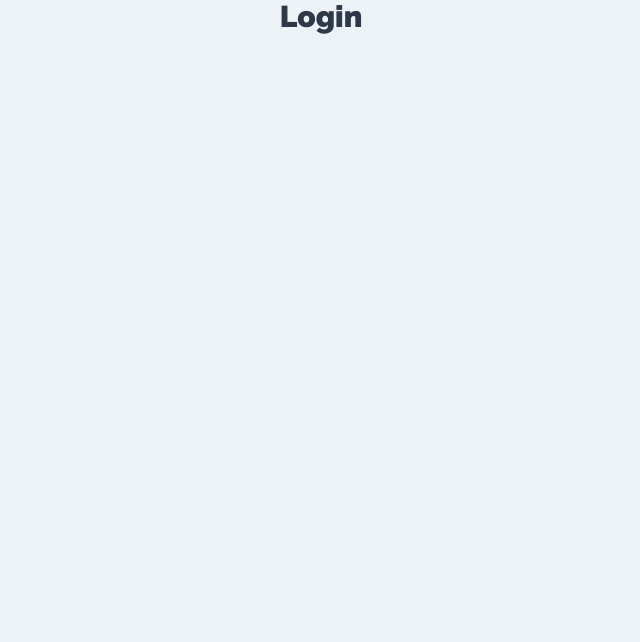
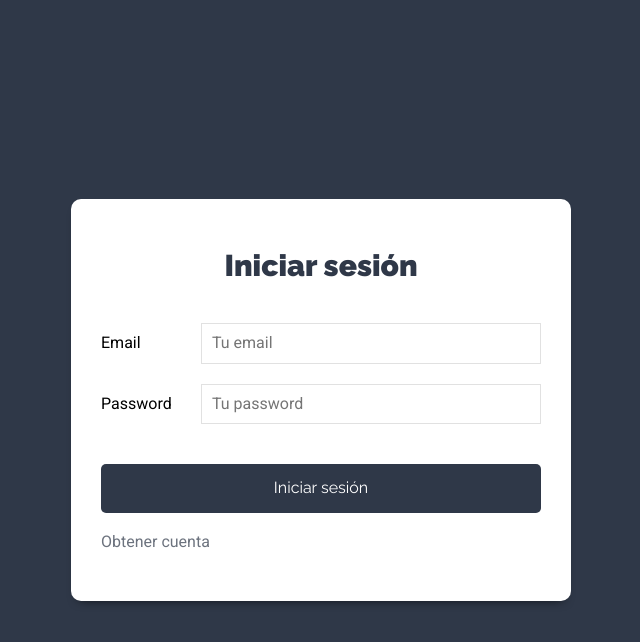
Before and after one commit to SaraPalacioss/administrador-proyectos-MERN-APP-front, a React (Create React App) app: page / in a window 1280 px wide. Shown: the top 642 px of the page, without its empty margins (319-959 px from the left). Built offline with nearby package versions, Linux system fonts and the light colour scheme.

Commit message:
New component login created

```diff
--- a/src/components/auth/Login.js
+++ b/src/components/auth/Login.js
@@ -1,8 +1,77 @@
-import React from 'react';
+import React, { useState } from 'react';
+import { Link } from 'react-router-dom';
 
 const Login = () => {
+
+    //state para iniciar sesión
+    const [usuario, guardarUsuario] = useState({
+        email: '',
+        password: ''
+    });
+
+    //extraer de usuario
+    const { email, password } = usuario;
+
+    const onChange = e => {
+        guardarUsuario({
+            ...usuario,
+            [e.target.name] : e.target.value
+        })
+    };
+
+    //cuando el usuario quiere iniciar sesión
+    const onSubmit = e => {
+        e.preventDefault();
+
+        //validar que no haya campos vacios
+
+        //pasarlo al action
+    }
+
     return (
-        <h1>Login</h1>
+      <div className="form-usuario">
+          <div className="contenedor-form sombra-dark">
+              <h1>Iniciar sesión</h1>
+
+              <form
+                onSubmit={onSubmit}
+              >
+
+                <div className="campo-form">
+                    <label htmlFor="email">Email</label>
+                    <input
+                        type="email"
+                        id="email"
+                        name="email"
+                        placeholder="Tu email"
+                        value={email}
+                        onChange={onChange}
+                    />
+                </div>
+                <div className="campo-form">
+                    <label htmlFor="password">Password</label>
+                    <input
+                        type="password"
+                        id="password"
+                        name="password"
+                        placeholder="Tu password"
+                        value={password}
+                        onChange={onChange}
+                    />
+                </div>
+                <div className="campo-form">
+                    <input
+                        type="submit"
+                        className="btn btn-primario btn-block"
+                        value="Iniciar sesión"
+                    />
+                </div>
+              </form>
+              <Link to="/nueva-cuenta" className="enlace-cuenta">
+                Obtener cuenta
+              </Link>
+          </div>
+      </div>
      );
 }
 
```
